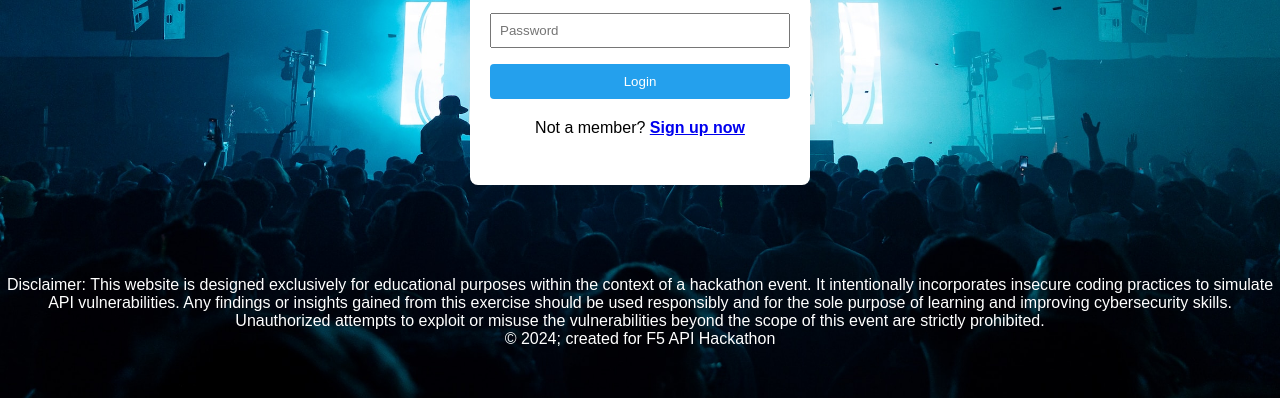
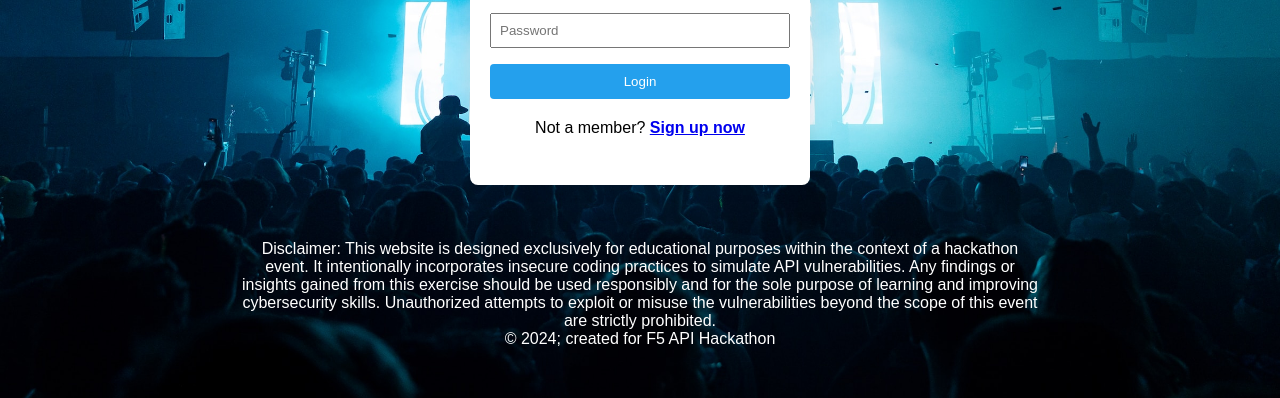
Before and after one commit to michelangelodorado/apihackathon-app, a website: page vuln-app/index.html in a window 1280 px wide. Shown: the part 402-800 px from the top of the page. Drawn offline with Linux system fonts and the light colour scheme.

Commit message:
Update index.html

```diff
--- a/vuln-app/index.html
+++ b/vuln-app/index.html
@@ -60,14 +60,16 @@
     position: fixed;
     bottom: 5%;
     width: 100%;
+    max-width: 800px; /* Set a max-width for the footer */
     text-align: center;
-        padding: 10px; /* Add padding for better visual appearance */
+    padding: 10px;
+    margin: 0 auto; /* Center the footer horizontally */
 }
 
 /* Additional styling for the copyright text */
 footer p {
-        margin: 0; /* Remove default margin */
-        color: white; /* Adjust text color */
+    margin: 0;
+    color: white;
 }
 
     </style>
```
Lines whose indentation alone changed are shown as unchanged.
